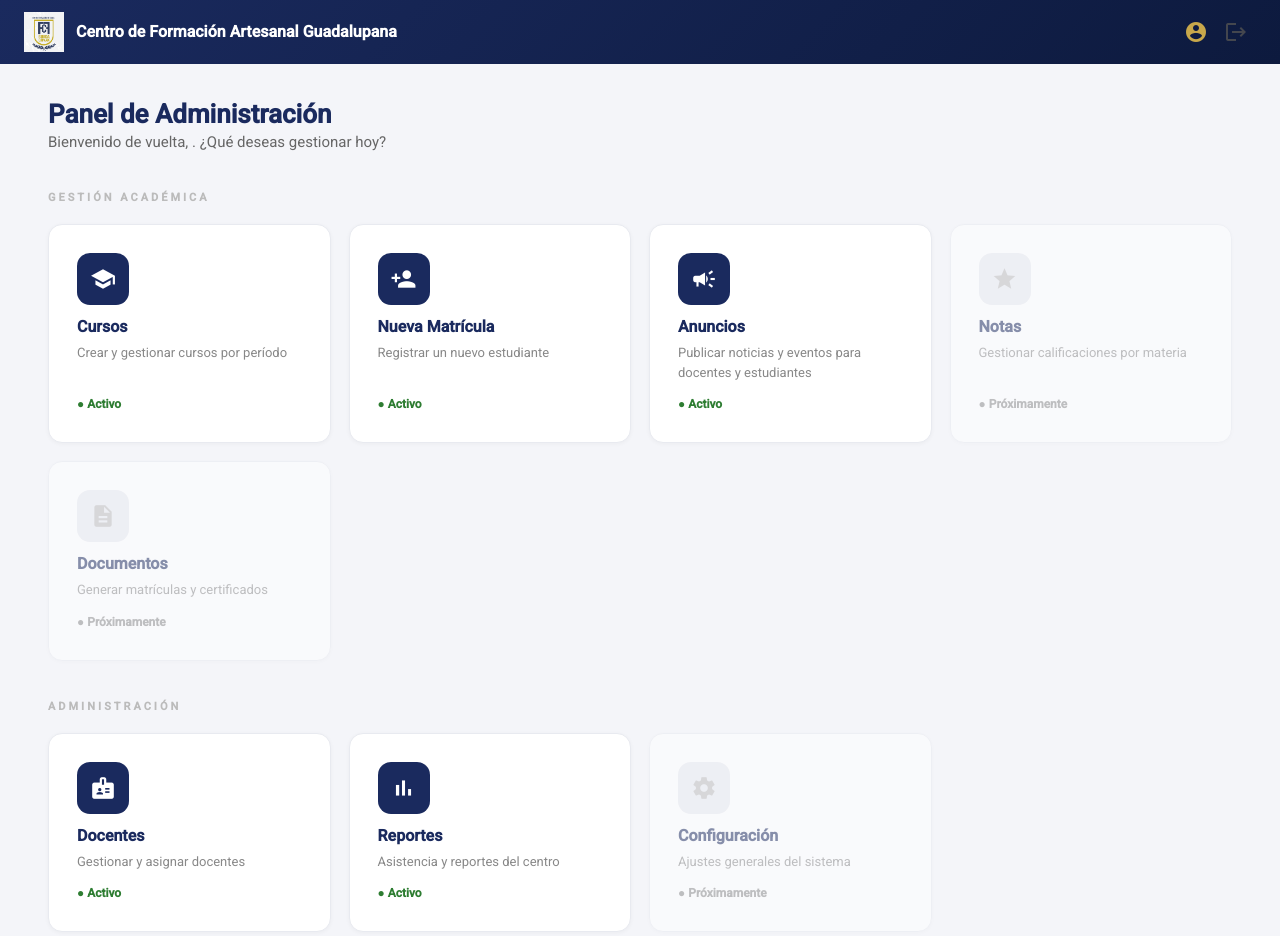
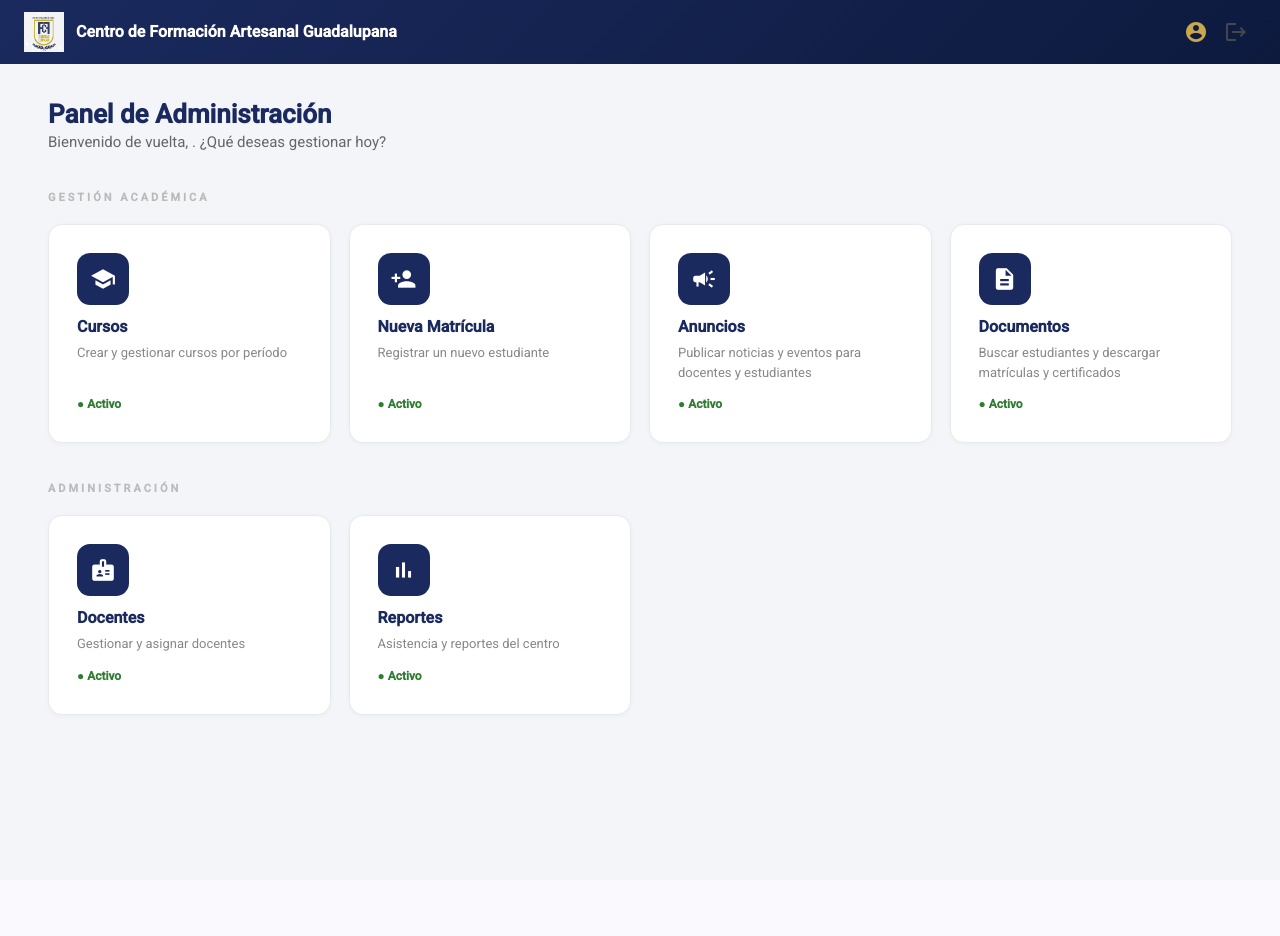
Before and after one commit to fernandocaizavp-fer/cf-guadalupana, an Angular app in the folder frontend/: page /dashboard in a window 1280 px wide. Shown: the top 936 px of the page. After the commit the page ends 880 px from the top, so only its background shows below. Built offline with nearby package versions, Linux system fonts and the light colour scheme; sample sign-in values are in the browser's storage.

Commit message:
feat(frontend): dashboard admin con card documentos activa

```diff
--- a/frontend/src/app/components/dashboard/dashboard.html
+++ b/frontend/src/app/components/dashboard/dashboard.html
@@ -48,28 +48,17 @@
         <p>Publicar noticias y eventos para docentes y estudiantes</p>
       </div>
       <span class="card-status active">● Activo</span>
-</div>
-
-    <div class="menu-card disabled-card">
-      <div class="card-icon-wrap disabled">
-        <mat-icon>grade</mat-icon>
-      </div>
-      <div class="card-info">
-        <h3>Notas</h3>
-        <p>Gestionar calificaciones por materia</p>
-      </div>
-      <span class="card-status soon">● Próximamente</span>
     </div>
 
-    <div class="menu-card disabled-card">
-      <div class="card-icon-wrap disabled">
+    <div class="menu-card active-card" (click)="irADocumentos()">
+      <div class="card-icon-wrap">
         <mat-icon>description</mat-icon>
       </div>
       <div class="card-info">
         <h3>Documentos</h3>
-        <p>Generar matrículas y certificados</p>
+        <p>Buscar estudiantes y descargar matrículas y certificados</p>
       </div>
-      <span class="card-status soon">● Próximamente</span>
+      <span class="card-status active">● Activo</span>
     </div>
 
   </div>
@@ -88,8 +77,6 @@
       <span class="card-status active">● Activo</span>
     </div>
 
-
-
     <div class="menu-card active-card" (click)="irAReportes()">
       <div class="card-icon-wrap">
         <mat-icon>bar_chart</mat-icon>
@@ -101,18 +88,5 @@
       <span class="card-status active">● Activo</span>
     </div>
 
-
-
-    <div class="menu-card disabled-card">
-      <div class="card-icon-wrap disabled">
-        <mat-icon>settings</mat-icon>
-      </div>
-      <div class="card-info">
-        <h3>Configuración</h3>
-        <p>Ajustes generales del sistema</p>
-      </div>
-      <span class="card-status soon">● Próximamente</span>
-    </div>
-
   </div>
 </div>
--- a/frontend/src/app/components/dashboard/dashboard.ts
+++ b/frontend/src/app/components/dashboard/dashboard.ts
@@ -39,6 +39,10 @@ export class Dashboard {
     this.router.navigate(['/anuncios']);
   }
 
+  irADocumentos() {
+    this.router.navigate(['/documentos']);
+  }
+
   logout() {
     this.authService.logout();
     this.router.navigate(['/login']);
```
